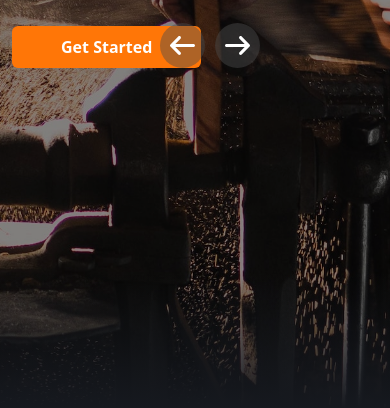
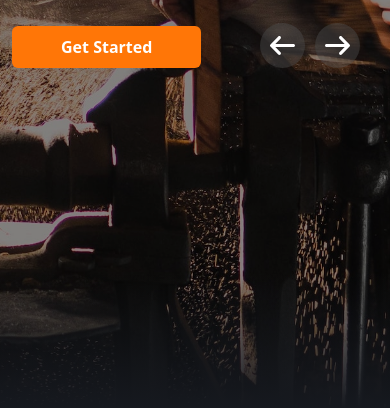
Before and after one commit to styrexx/woodAcademy, a plain HTML site: page index.html in a window 390 px wide. Shown: the part 436-844 px from the top of the page. Drawn offline with Linux system fonts and the light colour scheme.

Commit message:
change the location of the navigation for bg

```diff
--- a/css/style.css
+++ b/css/style.css
@@ -78,7 +78,7 @@ img {
 .landing .navbar .collapse .navbar-nav .nav-item .nav-link:hover::before {
   opacity: 1;
 }
-@media (max-width: 996px) {
+@media (max-width: 992px) {
   .landing .navbar .navbar-nav {
     background-color: white;
   }
@@ -134,3 +134,8 @@ img {
 .landing .scroll-bg svg:hover {
   background-color: rgba(77, 77, 77, 1);
 }
+@media (max-width: 652px) {
+  .landing .scroll-bg {
+    right: 30px;
+  }
+}
--- a/index.html
+++ b/index.html
@@ -1,4 +1,3 @@
-<!DOCTYPE html>
 <html lang="en">
   <head>
     <meta charset="UTF-8" />
```
